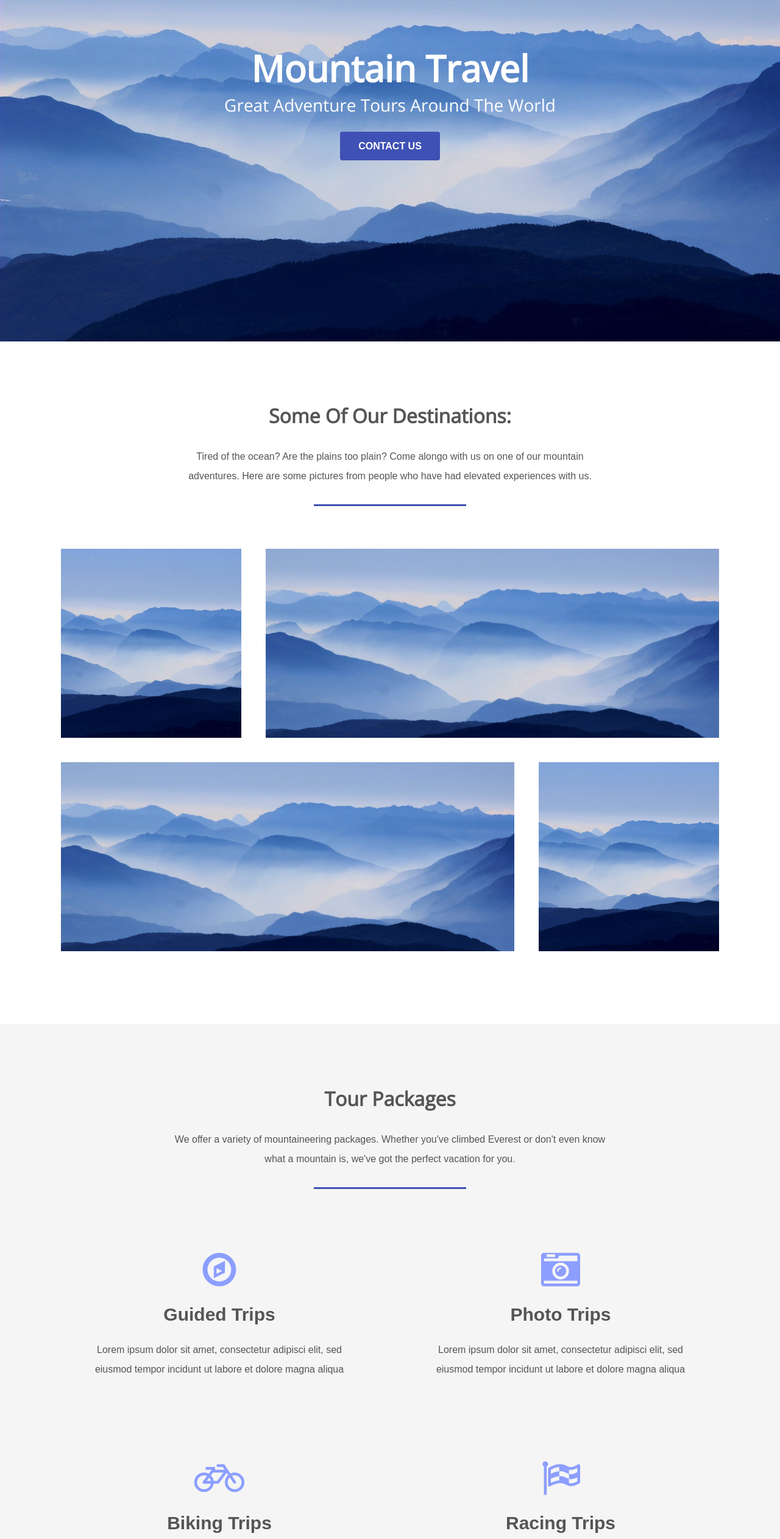
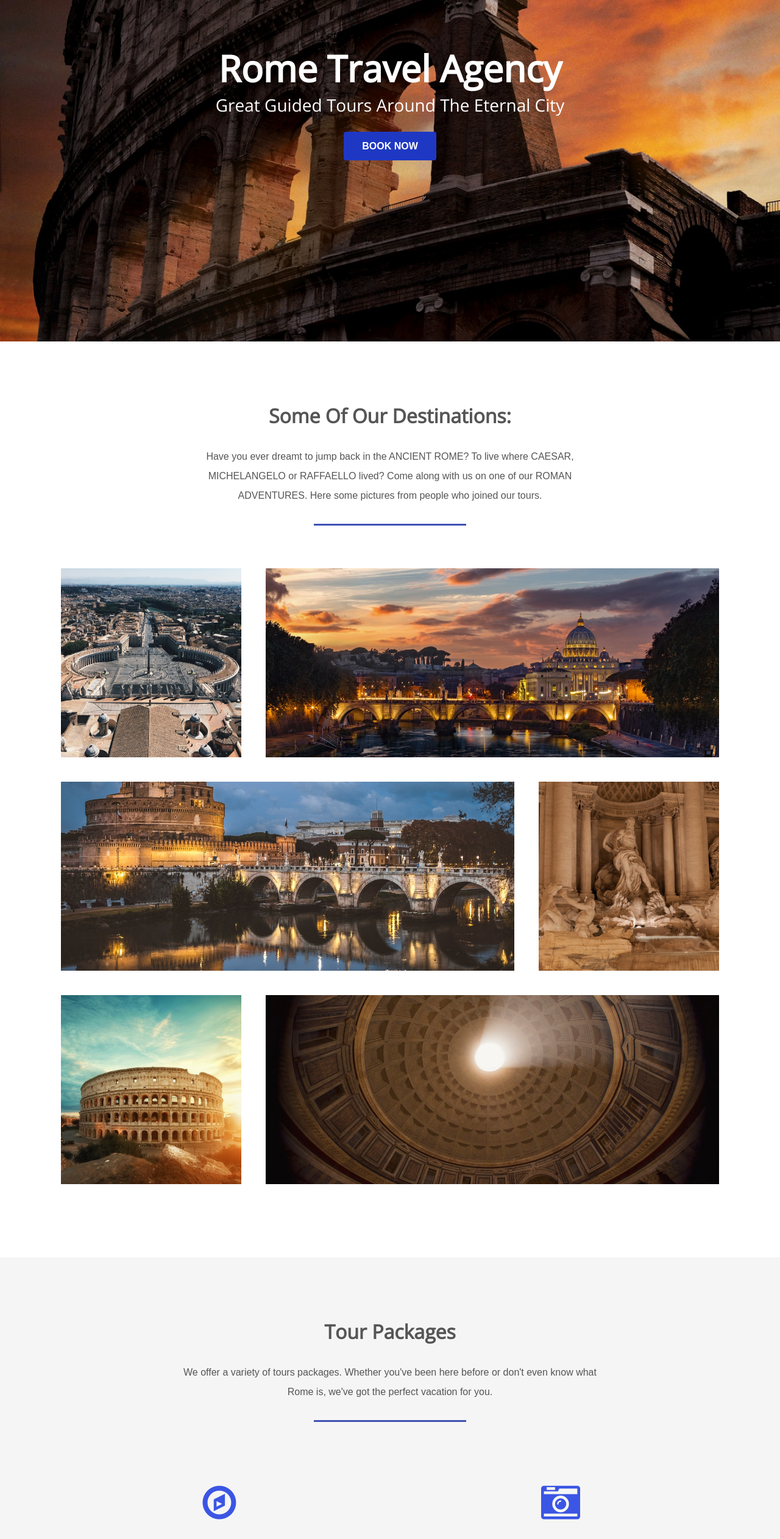
Before and after one commit to BharatNischal/advanced-webdevbootcamp, a plain HTML site: page demo-site/index.html in a window 1280 px wide. Shown: the part 240-2764 px from the top of the page at 61% size. Drawn offline with nearby package versions, Linux system fonts and the light colour scheme.

Commit message:
change content, update img folder and styles

```diff
--- a/demo-site/assets/css/styles.css
+++ b/demo-site/assets/css/styles.css
@@ -29,7 +29,7 @@ a.btn {
     text-transform: uppercase;
     font-weight: bold;
     text-align: center;
-    background-color: #3f51b5;
+    background-color: #1f38c3;
     opacity: 1;
 }
 
@@ -225,7 +225,7 @@ header nav li {
 }
 
 .packages .grid li i {
-    color: #8c9eff;
+    color: #3b55e4;
 }
 
 .packages .grid li h4 {
--- a/demo-site/index.html
+++ b/demo-site/index.html
@@ -11,66 +11,68 @@
 </head>
 <body>
     <header>
-        <h2><a href="#">Mountain Travel</a></h2>
+        <h2><a href="#">Rome Travel Agency</a></h2>
         <nav>
-            <li><a href="#">Tours</a></li>
+            <li><a href="#">Guided Tours</a></li>
             <li><a href="#">About</a></li>
             <li><a href="#">Contact</a></li>
         </nav>
     </header>
 
     <section class="hero">
-        <div class="background-image" style="background-image:url(assets/img/main.jpg)"></div>
+        <div class="background-image" style="background-image:url(assets/img/colosseum-by-night.jpg)"></div>
         <div class="hero-content-area">
-            <h1>Mountain Travel</h1>
-            <h3>Great Adventure Tours Around The World</h3>
-            <a href="#" class="btn">Contact Us</a>
+            <h1>Rome Travel Agency</h1>
+            <h3>Great Guided Tours Around The Eternal City</h3>
+            <a href="#" class="btn">Book Now</a>
         </div>
     </section>
 
     <section class="destinations">
         <h3 class="title">Some of our destinations:</h3>
-        <p>Tired of the ocean? Are the plains too plain? Come alongo with us on one of our mountain adventures. Here are some pictures from people who have had elevated experiences with us.</p>
+        <p>Have you ever dreamt to jump back in the ANCIENT ROME? To live where CAESAR, MICHELANGELO or RAFFAELLO lived? Come along with us on one of our ROMAN ADVENTURES. Here some pictures from people who joined our tours.</p>
         <hr>
 
         <ul class="grid">
-            <li class="small" style="background-image: url(assets/img/main.jpg);"></li>
-            <li class="large" style="background-image: url(assets/img/main.jpg);"></li>
-            <li class="large" style="background-image: url(assets/img/main.jpg);"></li>
-            <li class="small" style="background-image: url(assets/img/main.jpg);"></li>
+            <li class="small" style="background-image: url(assets/img/piazzasanpietro.jpg);"></li>
+            <li class="large" style="background-image: url(assets/img/romebynight.jpg);"></li>
+            <li class="large" style="background-image: url(assets/img/castel-sant-angelo.jpg);"></li>
+            <li class="small" style="background-image: url(assets/img/fontanaditrevi.jpg);"></li>
+            <li class="small" style="background-image: url(assets/img/colosseo.jpg);"></li>
+            <li class="large" style="background-image: url(assets/img/pantheon.jpg);"></li>
         </ul>
     </section>
 
     <section class="packages">
         <h3 class="title">Tour Packages</h3>
-        <p>We offer a variety of mountaineering packages. Whether you've climbed Everest or don't even know what a mountain is, we've got the perfect vacation for you.</p>
+        <p>We offer a variety of tours packages. Whether you've been here before or don't even know what Rome is, we've got the perfect vacation for you.</p>
         <hr>
 
         <ul class="grid">
             <li>
                 <i class="fa fa-compass fa-4x"></i>
-                <h4>Guided Trips</h4>
+                <h4>Guided Tours</h4>
                 <p>Lorem ipsum dolor sit amet, consectetur adipisci elit, sed eiusmod tempor incidunt ut labore et dolore magna aliqua</p>
             </li>
             <li>
                 <i class="fa fa-camera-retro fa-4x"></i>
-                <h4>Photo Trips</h4>
+                <h4>Photo Tours</h4>
                 <p>Lorem ipsum dolor sit amet, consectetur adipisci elit, sed eiusmod tempor incidunt ut labore et dolore magna aliqua</p>
             </li>
             <li>
                 <i class="fa fa-bicycle fa-4x"></i>
-                <h4>Biking Trips</h4>
+                <h4>Biking Trips Around The Ancient City</h4>
                 <p>Lorem ipsum dolor sit amet, consectetur adipisci elit, sed eiusmod tempor incidunt ut labore et dolore magna aliqua</p>
             </li>
             <li>
-                <i class="fa fa-flag-checkered fa-4x"></i>
-                <h4>Racing Trips</h4>
+                <i class="fa fa-university fa-4x"></i>
+                <h4>Rome of the Popes Special Tours</h4>
                 <p>Lorem ipsum dolor sit amet, consectetur adipisci elit, sed eiusmod tempor incidunt ut labore et dolore magna aliqua</p>
             </li>
         </ul>
     </section>
     <section class="testimonials">
-        <h3 class="title">Testimonials from our adventurers:</h3>
+        <h3 class="title">Testimonials from our visitors:</h3>
         <hr>
         <p class="quote">Lorem ipsum dolor sit amet, consectetur adipisci elit, sed eiusmod tempor incidunt ut labore et dolore magna aliqua</p>
         <p class="author">Jack London</p>
@@ -89,7 +91,7 @@
         </form>
     </section>
     <footer>
-        <p>Images courtesy of <a href="http://unsplash.com">unsplash</a>.</p>
+        <p>Images courtesy of <a href="http://unsplash.com">Unsplash</a>.</p>
         <p>Lorem ipsum dolor sit amet, consectetur adipisci elit, sed eiusmod tempor incidunt ut labore</p>
         <ul>
             <li><a href="#"><i class="fa fa-twitter-square fa-2x"></i></a></li>
```
Also changed, not shown: demo-site/assets/img/castel-sant-angelo.jpg (renamed from demo-site/assets/img/castel sant angelo.jpg), demo-site/assets/img/colosseum-by-night.jpg (renamed from demo-site/assets/img/colosseum by night.jpg), demo-site/assets/img/fontanaditrevi.jpg (renamed from demo-site/assets/img/fontana di trevi.jpg), demo-site/assets/img/main.jpg (deleted), demo-site/assets/img/mountain1.jpg (deleted), demo-site/assets/img/mountain2.jpg (deleted), demo-site/assets/img/mountain3.jpg (deleted), demo-site/assets/img/mountain4.jpg (deleted), demo-site/assets/img/piazzasanpietro.jpg (renamed from demo-site/assets/img/piazza san pietro.jpg), demo-site/assets/img/romebynight.jpg (renamed from demo-site/assets/img/rome by night.jpg).
